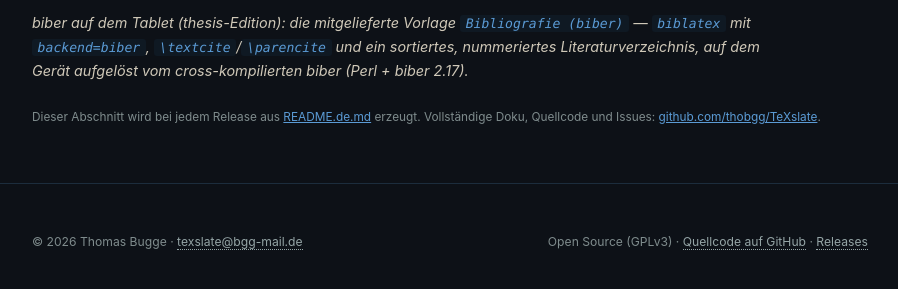
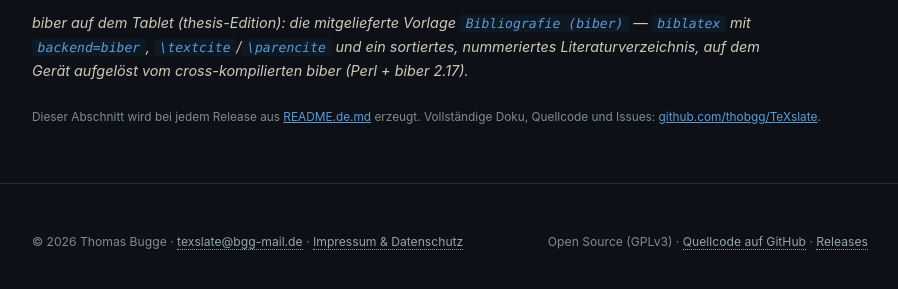
Before and after one commit to thobgg/TeXslate, a plain HTML site: page docs/site/index.html in a window 1280 px wide. Shown: the part 7454-7743 px from the top of the page, without its empty margins (190-1088 px from the left). Drawn offline with Linux system fonts and the light colour scheme.

Commit message:
Website: Link auf Impressum und Datenschutz im Fuss

```diff
--- a/docs/site/index.html
+++ b/docs/site/index.html
@@ -423,7 +423,7 @@ der <code>thesis</code>-Flavor ergänzt nur biber.</p>
 </section>
 
 <footer>
-  <span>© 2026 Thomas Bugge · <a href="mailto:texslate@bgg-mail.de">texslate@bgg-mail.de</a></span>
+  <span>© 2026 Thomas Bugge · <a href="mailto:texslate@bgg-mail.de">texslate@bgg-mail.de</a> · <a href="https://bgg-home.de/impressum/">Impressum &amp; Datenschutz</a></span>
   <span>Open Source (GPLv3) · <a href="https://github.com/thobgg/TeXslate">Quellcode auf GitHub</a> · <a href="https://github.com/thobgg/TeXslate/releases">Releases</a></span>
 </footer>
 
```
